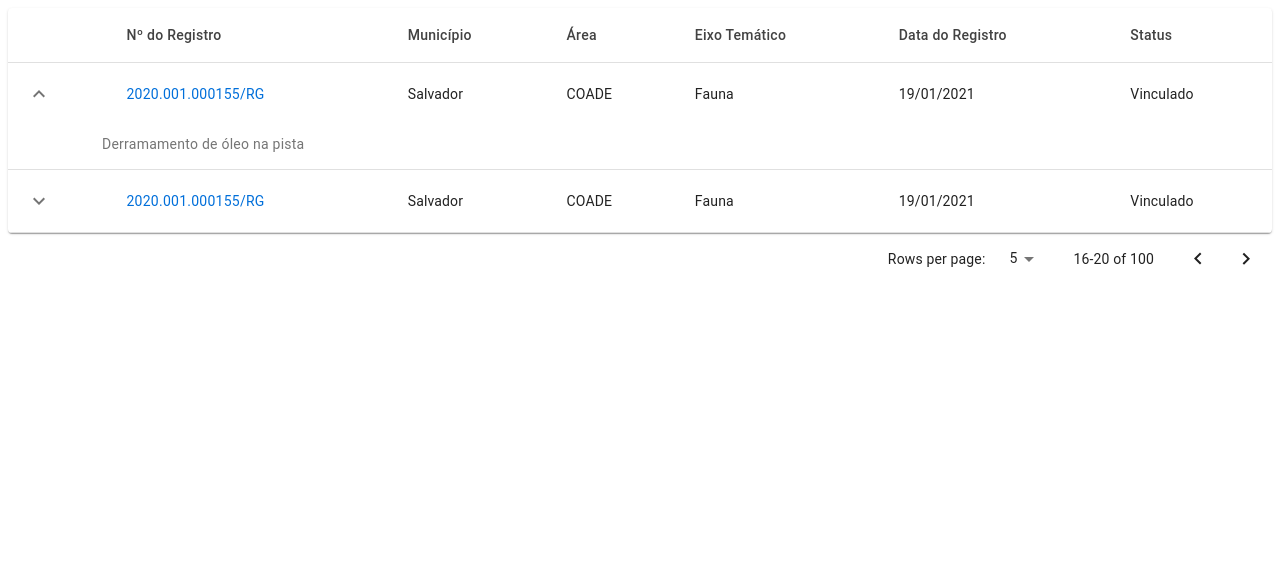
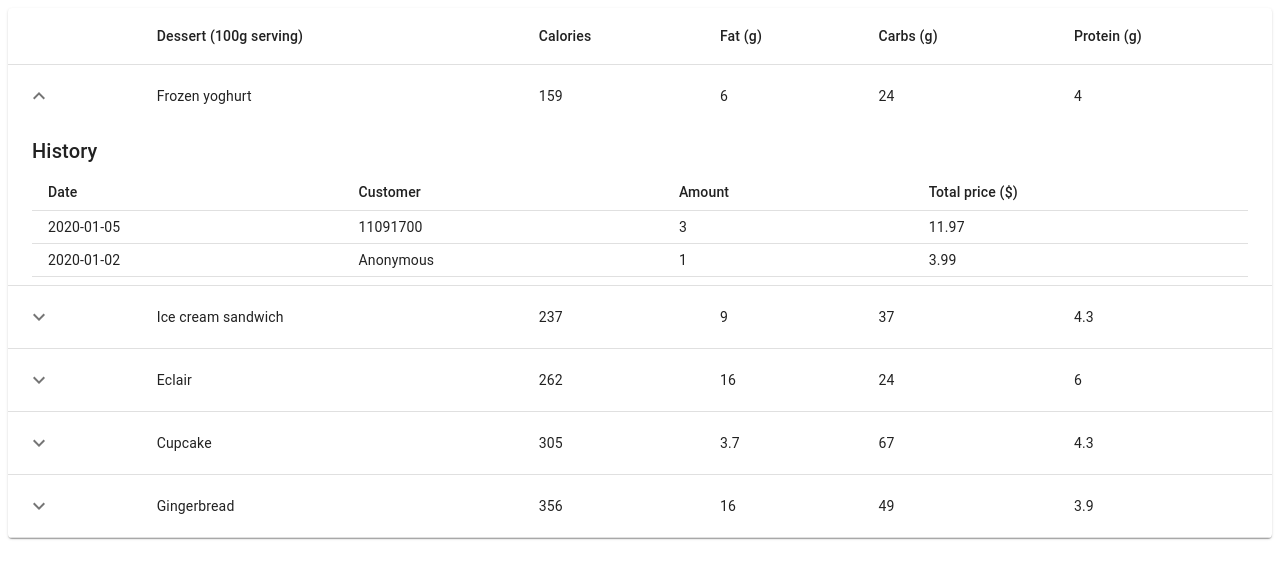
Before and after one commit to Wesleygmssa/Table-material-ui, a React (Create React App) app: page / in a window 1280 px wide. Both pictures are taken after a click on the button 39 px from the left and 94 px from the top of the page. Shown: the top 578 px of the page. Built offline with nearby package versions, Linux system fonts and the light colour scheme.

Commit message:
tirando alinhamento a direita

```diff
--- a/src/App.js
+++ b/src/App.js
@@ -1,4 +1,3 @@
-/* eslint-disable react/jsx-no-comment-textnodes */
 import React from "react";
 import PropTypes from "prop-types";
 import { makeStyles } from "@material-ui/core/styles";
@@ -15,8 +14,6 @@ import Typography from "@material-ui/core/Typography";
 import Paper from "@material-ui/core/Paper";
 import KeyboardArrowDownIcon from "@material-ui/icons/KeyboardArrowDown";
 import KeyboardArrowUpIcon from "@material-ui/icons/KeyboardArrowUp";
-import { Container } from "./styles";
-import TablePagination from "@material-ui/core/TablePagination";
 
 const useRowStyles = makeStyles({
   root: {
@@ -25,6 +22,21 @@ const useRowStyles = makeStyles({
     },
   },
 });
+
+function createData(name, calories, fat, carbs, protein, price) {
+  return {
+    name,
+    calories,
+    fat,
+    carbs,
+    protein,
+    price,
+    history: [
+      { date: "2020-01-05", customerId: "11091700", amount: 3 },
+      { date: "2020-01-02", customerId: "Anonymous", amount: 1 },
+    ],
+  };
+}
 
 function Row(props) {
   const { row } = props;
@@ -43,67 +55,50 @@ function Row(props) {
             {open ? <KeyboardArrowUpIcon /> : <KeyboardArrowDownIcon />}
           </IconButton>
         </TableCell>
-        <TableCell className="ContentRegister">
-          2020.001.000155/RG
+        <TableCell component="th" scope="row">
+          {row.name}
         </TableCell>
-        <TableCell>Salvador</TableCell>
-        <TableCell>COADE</TableCell>
-        <TableCell>Fauna</TableCell>
-        <TableCell>19/01/2021</TableCell>
-        <TableCell>Vinculado</TableCell>
+        <TableCell>{row.calories}</TableCell>
+        <TableCell>{row.fat}</TableCell>
+        <TableCell>{row.carbs}</TableCell>
+        <TableCell>{row.protein}</TableCell>
       </TableRow>
       <TableRow>
-        <TableCell style={{ paddingBottom: 0, paddingTop: 0 }} colSpan={7}>
+        <TableCell style={{ paddingBottom: 0, paddingTop: 0 }} colSpan={6}>
           <Collapse in={open} timeout="auto" unmountOnExit>
             <Box margin={1}>
-              <Typography
-                className="boxContent"
-                variant="h6"
-                gutterBottom
-                component="div"
-              >
-                Derramamento de óleo na pista
+              <Typography variant="h6" gutterBottom component="div">
+                History
               </Typography>
+              <Table size="small" aria-label="purchases">
+                <TableHead>
+                  <TableRow>
+                    <TableCell>Date</TableCell>
+                    <TableCell>Customer</TableCell>
+                    <TableCell>Amount</TableCell>
+                    <TableCell>Total price ($)</TableCell>
+                  </TableRow>
+                </TableHead>
+                <TableBody>
+                  {row.history.map((historyRow) => (
+                    <TableRow key={historyRow.date}>
+                      <TableCell component="th" scope="row">
+                        {historyRow.date}
+                      </TableCell>
+                      <TableCell>{historyRow.customerId}</TableCell>
+                      <TableCell>{historyRow.amount}</TableCell>
+                      <TableCell>
+                        {Math.round(historyRow.amount * row.price * 100) / 100}
+                      </TableCell>
+                    </TableRow>
+                  ))}
+                </TableBody>
+              </Table>
             </Box>
           </Collapse>
         </TableCell>
       </TableRow>
     </React.Fragment>
-  );
-}
-
-export default function App() {
-  return (
-    <Container>
-      <TableContainer component={Paper}>
-        <Table aria-label="collapsible table">
-          <TableHead>
-            <TableRow>
-              <TableCell />
-              <TableCell className="title">Nº do Registro</TableCell>
-              <TableCell className="title">Município</TableCell>
-              <TableCell className="title">Área</TableCell>
-              <TableCell className="title">Eixo Temático</TableCell>
-              <TableCell className="title">Data do Registro</TableCell>
-              <TableCell className="title">Status</TableCell>
-            </TableRow>
-          </TableHead>
-          <TableBody>
-            <Row />
-            <Row />
-          </TableBody>
-        </Table>
-      </TableContainer>
-      <TablePagination
-        rowsPerPageOptions={[5, 10, 25]}
-        component="div"
-        count={100}
-        rowsPerPage={5}
-        page={3}
-        onChangePage={() => {}}
-        onChangeRowsPerPage={() => {}}
-      />
-    </Container>
   );
 }
 
@@ -124,3 +119,35 @@ Row.propTypes = {
     protein: PropTypes.number.isRequired,
   }).isRequired,
 };
+
+const rows = [
+  createData("Frozen yoghurt", 159, 6.0, 24, 4.0, 3.99),
+  createData("Ice cream sandwich", 237, 9.0, 37, 4.3, 4.99),
+  createData("Eclair", 262, 16.0, 24, 6.0, 3.79),
+  createData("Cupcake", 305, 3.7, 67, 4.3, 2.5),
+  createData("Gingerbread", 356, 16.0, 49, 3.9, 1.5),
+];
+
+export default function App() {
+  return (
+    <TableContainer component={Paper}>
+      <Table aria-label="collapsible table">
+        <TableHead>
+          <TableRow>
+            <TableCell />
+            <TableCell>Dessert (100g serving)</TableCell>
+            <TableCell>Calories</TableCell>
+            <TableCell>Fat&nbsp;(g)</TableCell>
+            <TableCell>Carbs&nbsp;(g)</TableCell>
+            <TableCell>Protein&nbsp;(g)</TableCell>
+          </TableRow>
+        </TableHead>
+        <TableBody>
+          {rows.map((row) => (
+            <Row key={row.name} row={row} />
+          ))}
+        </TableBody>
+      </Table>
+    </TableContainer>
+  );
+}
```
